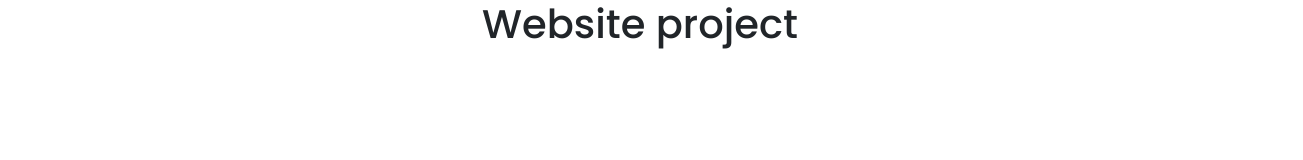
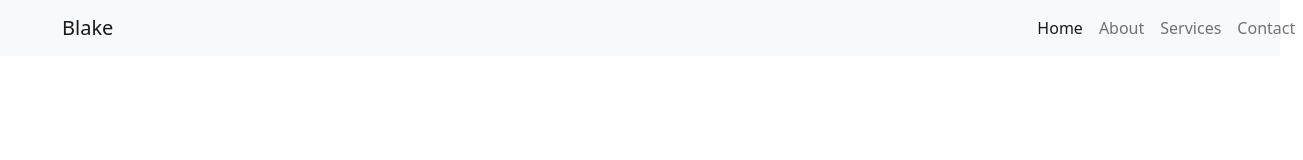
Before and after one commit to ClairePasquiou/WebsiteDesign, a plain HTML site: page index.html in a window 1280 px wide. Shown: the whole page, 1303 px wide, since content can reach past the window. Drawn offline with nearby package versions, Linux system fonts and the light colour scheme.

Commit message:
temporary bootstrap nav bar added

```diff
--- a/index.html
+++ b/index.html
@@ -22,8 +22,31 @@
   </head>
   <body>
 
-      <h1>Website project</h1>
+<nav class="navbar navbar-expand-lg navbar-light bg-light">
+  <div class="container-fluid">
+    <a class="navbar-brand" href="#">Blake</a>
+    <button class="navbar-toggler" type="button" data-bs-toggle="collapse" data-bs-target="#navbarText" aria-controls="navbarText" aria-expanded="false" aria-label="Toggle navigation">
+      <span class="navbar-toggler-icon"></span>
+    </button>
+    <div class="collapse navbar-collapse" id="navbarText">
+      <ul class="navbar-nav me-auto mb-2 mb-lg-0">
+        <li class="nav-item">
+          <a class="nav-link active" aria-current="page" href="#">Home</a>
+        </li>
+        <li class="nav-item">
+          <a class="nav-link" href="#">About</a>
+        </li>
+        <li class="nav-item">
+          <a class="nav-link" href="#">Services</a>
+        </li>
+         <li class="nav-item">
+          <a class="nav-link" href="#">Contact</a>
+        </li>
+      </ul>
 
+    </div>
+  </div>
+</nav>
 
 
 
--- a/src/styles.css
+++ b/src/styles.css
@@ -10,3 +10,14 @@ h1{
   text-align: center;
   font-family: 'Poppins', sans-serif;
 }
+
+
+/*Navigation bar*/
+
+.navbar-brand{
+  margin-left:50px;
+
+}
+.navbar-nav {
+            margin-left: 900px;
+        }
```
